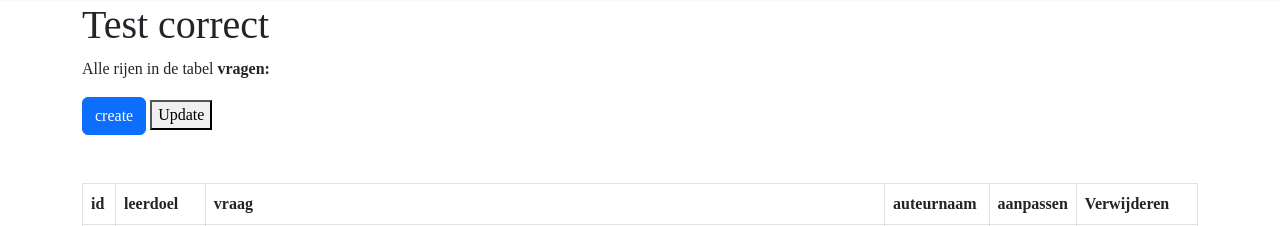
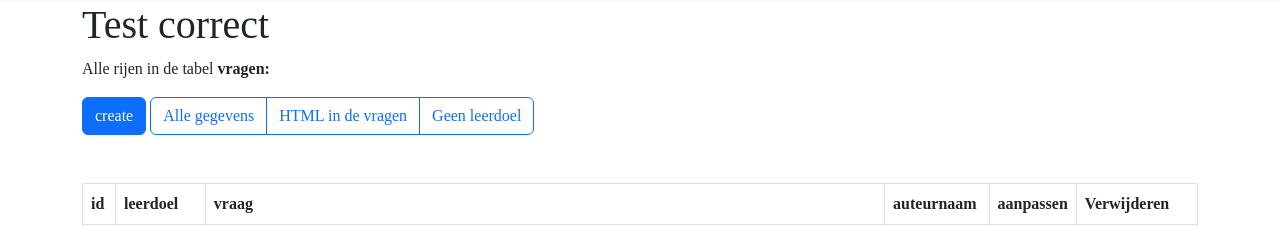
Before and after one commit to mattiassuijker/Security_week2, a Flask app: page /create_question/ in a window 1280 px wide. Shown: the part 325-551 px from the top of the page. Run offline with Flask 2, Linux system fonts and the light colour scheme; a user stored in the database is signed in; data comes from the database, SQL or seed files in the repository; both versions use the stored data as it was after the commit.

Commit message:
adden no leerdoel read and possibility to changeit

```diff
--- a/app.py
+++ b/app.py
@@ -108,13 +108,20 @@ def table_content(table_name=None):
     else:
         print(session.get("type"))
         rows, column_names = dbm.get_table_content(table_name)
+        leerdoelen = dbm.alle_leerdoelen()
         return render_template(
-            "table_details.html", rows=rows, columns=column_names, table_name=table_name, type=session.get("type")
+            "table_details.html", rows=rows, columns=column_names, table_name=table_name, leerdoelen=leerdoelen, type=session.get("type")
         )
 
 @app.route("/wijzigen", methods=['POST', 'GET'])
 def wijzig_table():
     dbm.change_table_row(request.form.get('vraag'), request.form.get('id'))
+    if request.method == "POST":
+        return redirect("/table_details/vragen", code=302)
+
+@app.route("/wijzigenleerdoel", methods=['POST', 'GET'])
+def wijzig_leerdoel_table():
+    dbm.change_leerdoel_table_row(request.form.get('vraag'), request.form.get('id'), request.form.get('leerdoel'))
     if request.method == "POST":
         return redirect("/table_details/vragen", code=302)
 
@@ -124,19 +131,27 @@ def delete_table():
     if request.method == "POST":
         return redirect("/table_details/vragen", code=302)
 
-@app.route("/update-query", methods=['GET', 'POST'])
-def update_query():
-    rows, column_names = dbm.html_table_content()
-    return render_template(
-            "table_details.html", rows=rows, columns=column_names)
+@app.route('/alle-gegevens', methods=['GET', 'POST'])
+def alle_gegevens():
+    table_name = 'vragen'
+    query = 'alles'
+    rows, column_names = dbm.alles_table_row()
+    return render_template("mistakes.html", query=query, rows=rows, columns=column_names, table_name=table_name, type=session.get("type"))
 
+@app.route('/html-fouten', methods=['GET', 'POST'])
+def html_fouten():
+    table_name = 'vragen'
+    query = 'html'
+    rows, column_names = dbm.html_table_row()
+    return render_template("mistakes.html", query=query, rows=rows, columns=column_names, table_name=table_name, type=session.get("type"))
 
-@app.route('/get-items', methods=['GET', 'POST'])
-def get_items():
+@app.route('/geen-leerdoel', methods=['GET', 'POST'])
+def geen_leerdoel():
     table_name = 'vragen'
-    rows, column_names = dbm.html_table_row()
-    return render_template("mistakes.html", rows=rows, columns=column_names, table_name=table_name, type=session.get("type"))
-
+    query = 'leerdoel'
+    leerdoelen = dbm.alle_leerdoelen()
+    rows, column_names = dbm.leerdoel_table_row()
+    return render_template("mistakes.html", leerdoelen=leerdoelen, rows=rows, query=query, columns=column_names, table_name=table_name, type=session.get("type"))
 
 #404 error pagina
 @app.errorhandler(404)
--- a/lib/tablemodel.py
+++ b/lib/tablemodel.py
@@ -84,9 +84,29 @@ class DatabaseModel:
         table_content = cursor.fetchall()
         return table_content, table_headers
 
-    def Leerdoel_table_row(self):
+    def leerdoel_table_row(self):
         cursor = sqlite3.connect(self.database_file).cursor()
-        cursor.execute(f"SELECT * FROM vragen WHERE leerdoel IS NULL OR ''")
+        cursor.execute(f"SELECT vragen.id, leerdoelen.leerdoel, vragen.vraag, voornaam || ' ' || achternaam AS auteurnaam FROM vragen LEFT JOIN leerdoelen ON vragen.leerdoel = leerdoelen.id LEFT JOIN auteurs ON vragen.auteur = auteurs.id WHERE vragen.leerdoel IS NULL OR ''")
         table_headers = [column_name[0] for column_name in cursor.description]
         table_content = cursor.fetchall()
         return table_content, table_headers
+
+    def alles_table_row(self):
+        cursor = sqlite3.connect(self.database_file).cursor()
+        cursor.execute(f"SELECT vragen.id, leerdoelen.leerdoel, vragen.vraag, voornaam || ' ' || achternaam AS auteurnaam FROM vragen LEFT JOIN leerdoelen ON vragen.leerdoel = leerdoelen.id LEFT JOIN auteurs ON vragen.auteur = auteurs.id LIMIT 70")
+        table_headers = [column_name[0] for column_name in cursor.description]
+        table_content = cursor.fetchall()
+        return table_content, table_headers
+
+    def alle_leerdoelen(self):
+        cursor = sqlite3.connect(self.database_file).cursor()
+        cursor.execute(f"SELECT id, leerdoel FROM leerdoelen")
+        leerdoelen = cursor.fetchall()
+        return leerdoelen
+
+    def change_leerdoel_table_row(self, vraag, id, leerdoel):
+        connection = sqlite3.connect(self.database_file)
+        cursor = connection.cursor()
+        cursor.execute(f"UPDATE vragen SET vraag = '{vraag}', leerdoel = '{leerdoel}' WHERE id = '{id}' ")
+        connection.commit()
+        cursor.close()
--- a/templates/table_details.html
+++ b/templates/table_details.html
@@ -39,18 +39,26 @@
     </div>
   </nav>
 <main>
-
     <div id="container" class="container">
     <h1>Test correct</h1>
     <p>Alle rijen in de tabel <b>{{ table_name }}:</b></p>
     {% if type == 1 %}
       {% if 'vragen' in table_name %}
           <a href="/create_question" class="btn btn-primary">create</a>
+          <div class="btn-group" role="group" aria-label="Basic radio toggle button group">
+            <input type="radio" class="btn-check" name="alles" id="alle-gegevens" autocomplete="off">
+            <label class="btn btn-outline-primary" for="alle-gegevens">Alle gegevens</label>
+
+            <input type="radio" class="btn-check" name="fouten" id="html-fouten" autocomplete="off">
+            <label class="btn btn-outline-primary" for="html-fouten">HTML in de vragen</label>
+
+            <input type="radio" class="btn-check" name="leerdoel" id="geen-leerdoel" autocomplete="off">
+            <label class="btn btn-outline-primary" for="geen-leerdoel">Geen leerdoel</label>
+          </div>
       {% elif 'users' in table_name %}
-          <a href="/create_user" class="btn btn-primary">create</a>
+          <a href="/create_user" class="btn btn-primary ml-auto">create</a>
       {% endif  %}
     {% endif  %}
-    <button id="update-button">Update</button>
         <table class="table table-bordered table-hover mt-5">
             <thead>
             <tr>
@@ -73,7 +81,7 @@
                 {% endfor %}
                 {% if type == 1 %}
                   {% if 'vragen' in table_name %}
-                    <td><button type="button" id="btn" data-bs-toggle="modal" data-bs-target="#exampleModal" data-vraag="{{ row[2] }}" data-id="{{ row[0] }}" class="wijzig btn btn-warning">Wijzig</button></td>
+                    <td><button type="button" id="btn" data-bs-toggle="modal" data-bs-target="#exampleModal" data-leerdoel="{{ row[1] }}" data-vraag="{{ row[2] }}" data-id="{{ row[0] }}" class="wijzig btn btn-warning">Wijzig</button></td>
                     <td><button type="button" data-bs-toggle="modal" data-bs-target="#exampleModal1" data-vraag="{{ row[2] }}" data-id="{{ row[0] }}" class="verwijder btn btn-danger">Verwijderen</button></td>
                   {% endif %}
                 {% endif %}
@@ -138,10 +146,13 @@
     $('.wijzig').click(function() {
         var id = $(this).data('id');
         var vraag = $(this).data('vraag');
-                console.log('eet');
+        var leerdoel = $(this).data('leerdoel');
 
+        console.log('eet')
         document.getElementById("vraag").value = vraag;
         document.getElementById("id").value = id;
+        document.getElementById("leerdoel").value = leerdoel;
+        document.getElementById("leerdoel").textContent = leerdoel;
     });
 
     $('.verwijder').click(function() {
@@ -151,11 +162,22 @@
         document.getElementById("id1").value = id;
     });
 
-              // add an event listener to the button
-            document.getElementById("update-button").addEventListener("click", function() {
+    document.getElementById("html-fouten").addEventListener("click", function() {
 
       $.ajax({
-                url: '/get-items',
+        url: '/html-fouten',
+        type: 'GET',
+        success: function(response) {
+            $('#table').html(response);
+            console.log(response);
+        }
+      });
+    });
+
+    document.getElementById("geen-leerdoel").addEventListener("click", function() {
+
+      $.ajax({
+        url: '/geen-leerdoel',
         type: 'GET',
         success: function(response) {
             // Process the response data here
@@ -165,12 +187,20 @@
       });
     });
 
+    document.getElementById("alle-gegevens").addEventListener("click", function() {
 
-
+      $.ajax({
+        url: '/alle-gegevens',
+        type: 'GET',
+        success: function(response) {
+            // Process the response data here
+            $('#table').html(response);
+            console.log(response);
+        }
+      });
+    });
 });
 </script>
-
-    <script src="https://cdn.jsdelivr.net/npm/bootstrap@5.2.3/dist/js/bootstrap.bundle.min.js" integrity="sha384-kenU1KFdBIe4zVF0s0G1M5b4hcpxyD9F7jL+jjXkk+Q2h455rYXK/7HAuoJl+0I4" crossorigin="anonymous"></script>
 </body>
 
 </html>
```
Also changed, not shown: templates/mistakes.html (+101 -15 lines), databases/testcorrect_vragen.db, 1 other file. Lines whose indentation alone changed are shown as unchanged.
